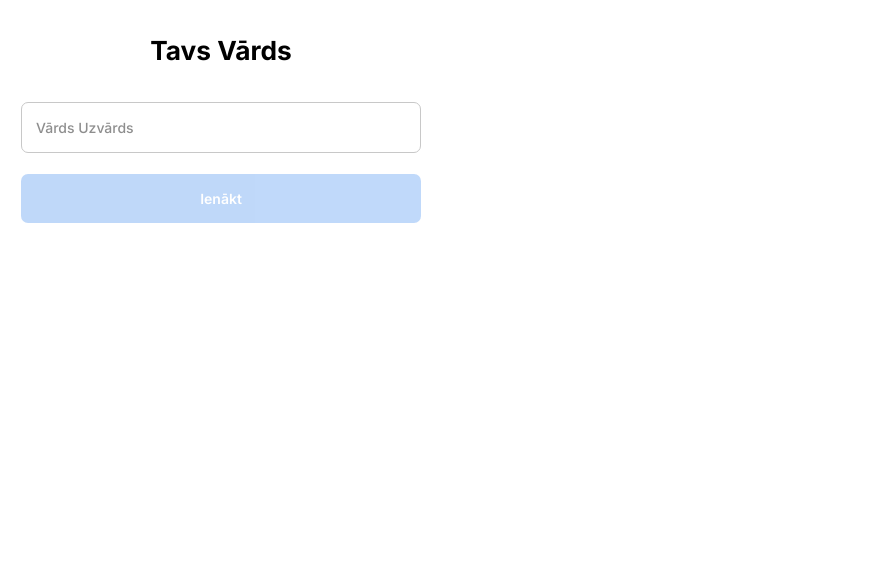
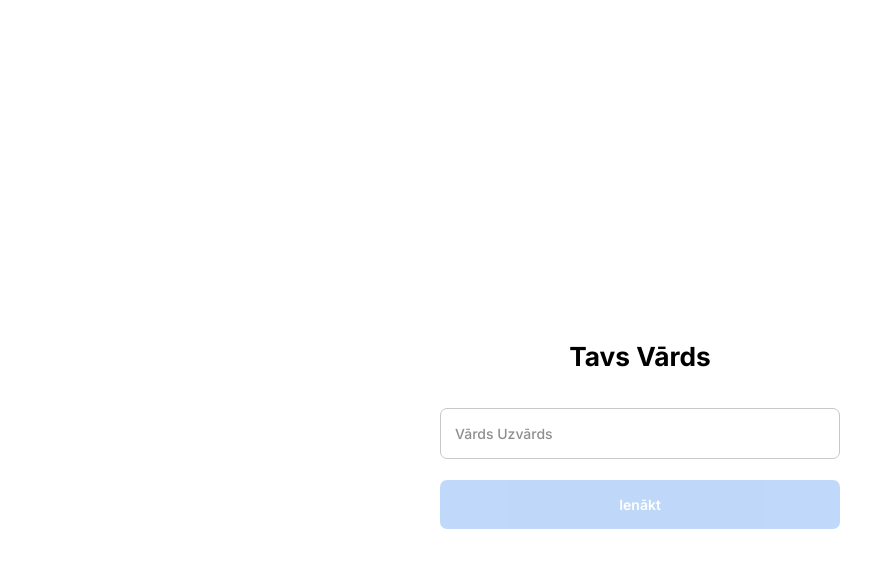
Before and after one commit to seglins/poker-quiz, a SvelteKit app in the folder app/: page / in a window 1280 px wide. Shown: the top 568 px of the page, without its empty margins (0-882 px from the left). Built offline with nearby package versions, Linux system fonts and the light colour scheme; no server answers.

Commit message:
Add wrapper to index page

```diff
--- a/app/src/routes/+page.svelte
+++ b/app/src/routes/+page.svelte
@@ -34,6 +34,7 @@
 	};
 </script>
 
+<div class="flex flex-col items-center justify-center min-h-[100vh]">
 	<div class="flex flex-col gap-6 w-full max-w-[400px]">
 		<h2 class="text-3xl text-center font-bold mb-4">
 			{isAnswerFormVisible ? 'Tava Atbilde' : 'Tavs Vārds'}
@@ -52,3 +53,4 @@
 			<Button on:click={showAnswerForm} disabled={!name}>Ienākt</Button>
 		{/if}
 	</div>
+</div>
```
Lines whose indentation alone changed are shown as unchanged.
